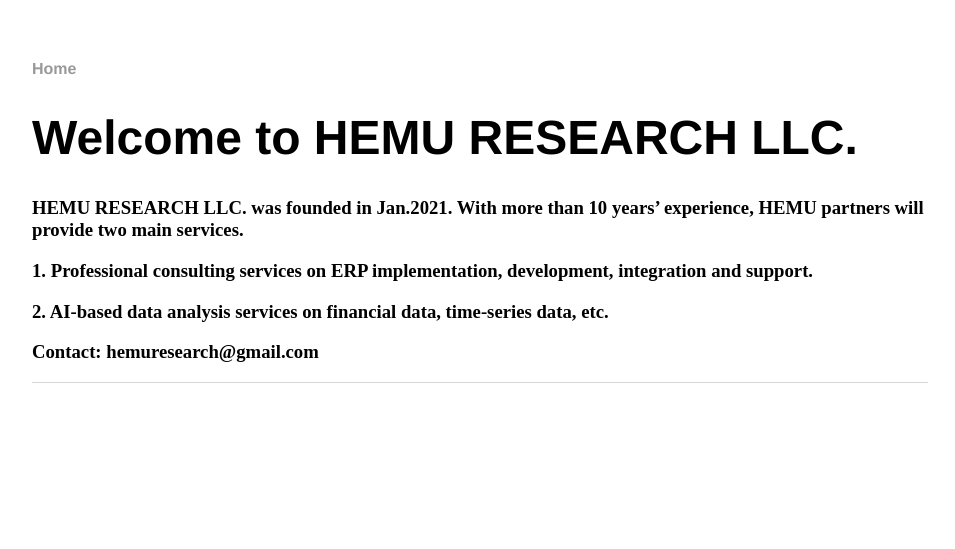
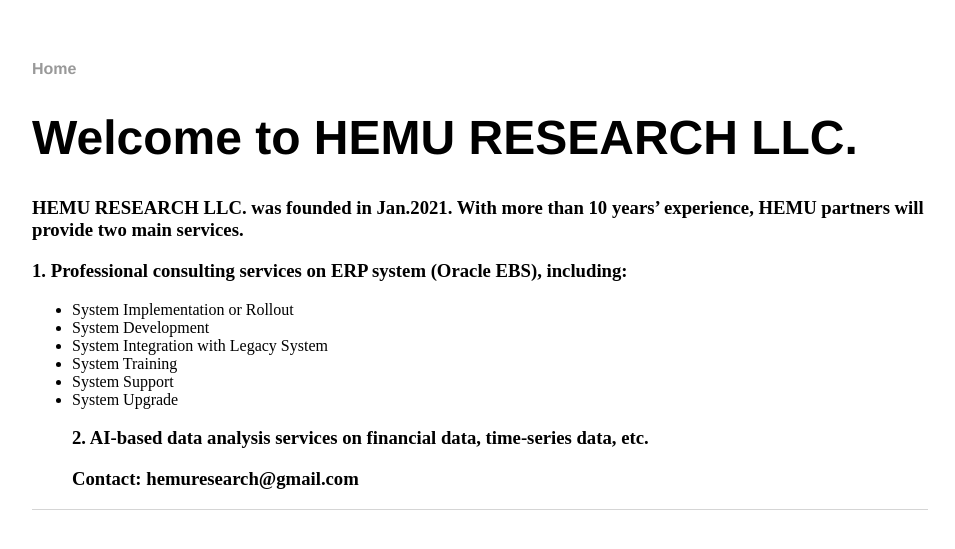
Before and after one commit to hemuresearch/hemuresearch.github.io, a Jekyll site: the page built from index.md, in a window 1280 px wide. Shown: the top 549 px of the page, without its empty margins (160-1115 px from the left). Built offline with Jekyll 4.4.1, drawn with Linux system fonts in a browser that asks for light colours; our own code applies the rules of GitHub Pages for plain Markdown files.

Commit message:
Update index.md

```diff
--- a/index.md
+++ b/index.md
@@ -1,7 +1,13 @@
 # Welcome to HEMU RESEARCH LLC.
 
 ### HEMU RESEARCH LLC. was founded in Jan.2021. With more than 10 years' experience, HEMU partners will provide two main services.
-### 1. Professional consulting services on ERP implementation, development, integration and support.
+### 1. Professional consulting services on ERP system (Oracle EBS), including:
+- System Implementation or Rollout
+- System Development
+- System Integration with Legacy System
+- System Training
+- System Support
+- System Upgrade
 ### 2. AI-based data analysis services on financial data, time-series data, etc.
 ### Contact: hemuresearch@gmail.com
 
```
